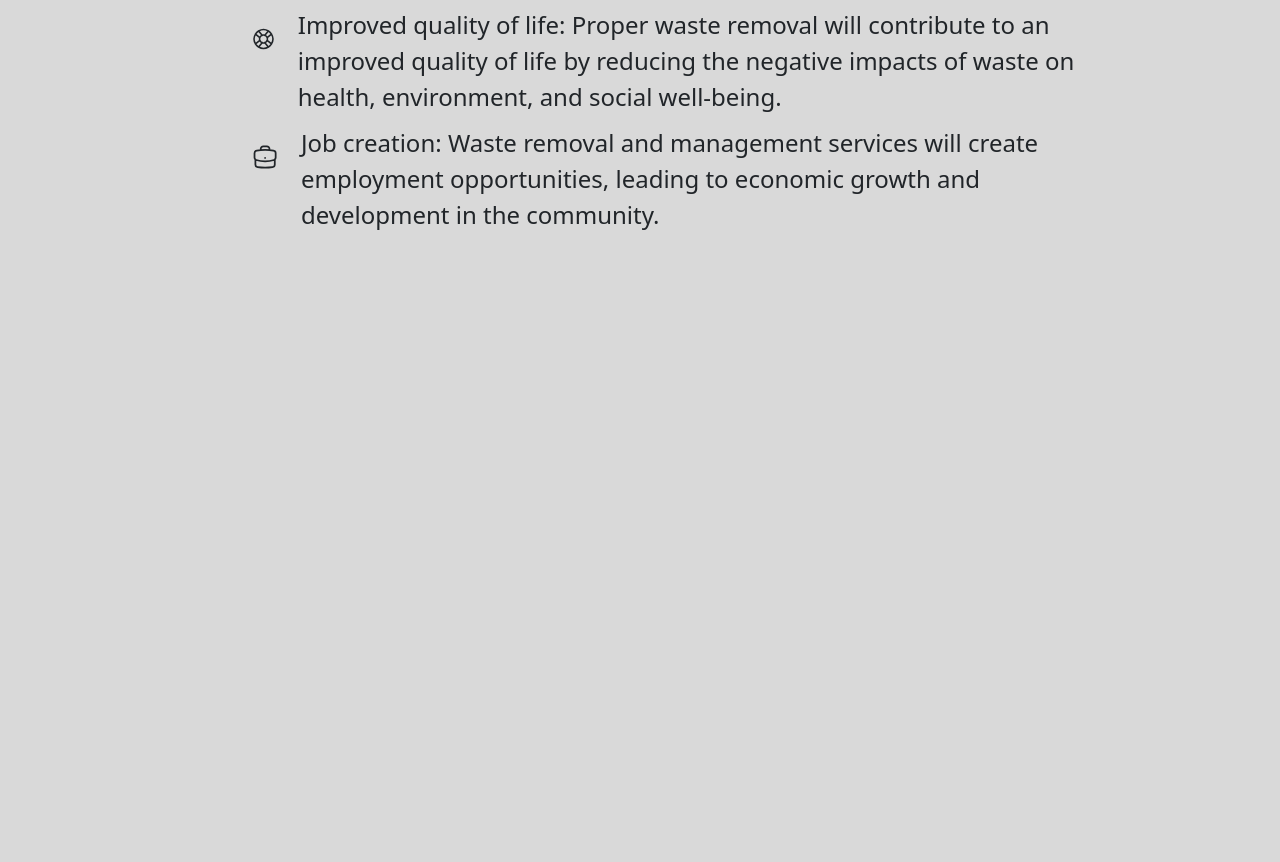
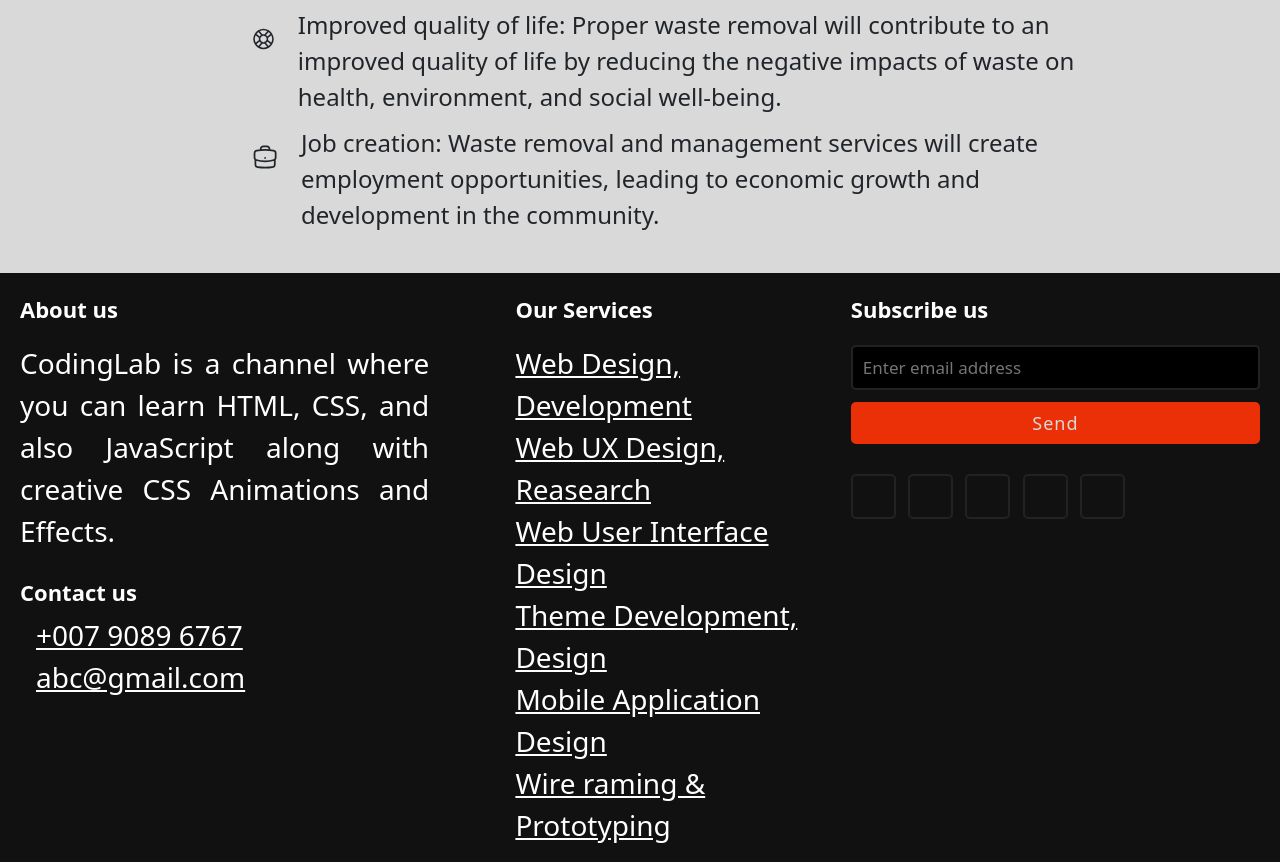
Before and after one commit to aadijainio/Hack-Avenue-23, a plain HTML site: page index.html in a window 1280 px wide. Shown: the part 1561-2423 px from the top of the page. Before the commit the page ends 1834 px from the top, so only its background shows below. Drawn offline with Linux system fonts and the light colour scheme.

Commit message:
footer done

```diff
--- a/css/styles.css
+++ b/css/styles.css
@@ -193,3 +193,106 @@ li {
   flex-shrink: 0; */
   gap: 22px;
 }
+
+footer{
+    width: 100%;
+    bottom: 0;
+    left: 0;
+    background: #111;
+  }
+  footer .content2{
+    max-width: 1350px;
+    margin: auto;
+    padding: 20px;
+    display: flex;
+    flex-wrap: wrap;
+    justify-content: space-between;
+  }
+  footer .content2 p,a{
+    color: #fff;
+  }
+  footer .content2 .box{
+    width: 33%;
+    transition: all 0.4s ease;
+  }
+  footer .content2 .topic{
+    font-size: 22px;
+    font-weight: 600;
+    color: #fff;
+    margin-bottom: 16px;
+
+  }
+  footer .content2 p{
+    text-align: justify;
+  }
+  footer .content2 .lower .topic{
+    margin: 24px 0 5px 0;
+  }
+  footer .content2 .lower i{
+    padding-right: 16px;
+  }
+  footer .content2 .middle{
+    padding-left: 80px;
+  }
+  footer .content2 .middle a{
+    line-height: 32px;
+  }
+  footer .content2 .right input[type="text"]{
+    height: 45px;
+    width: 100%;
+    outline: none;
+    color: #d9d9d9;
+    background: #000;
+    border-radius: 5px;
+    padding-left: 10px;
+    font-size: 17px;
+    border: 2px solid #222222;
+  }
+  footer .content2 .right input[type="submit"]{
+    height: 42px;
+    width: 100%;
+    font-size: 18px;
+    color: #d9d9d9;
+    background: #eb2f06;
+    outline: none;
+    border-radius: 5px;
+    letter-spacing: 1px;
+    cursor: pointer;
+    margin-top: 12px;
+    border: 2px solid #eb2f06;
+    transition: all 0.3s ease-in-out;
+  }
+  .content .right input[type="submit"]:hover{
+    background: none;
+    color:  #eb2f06;
+  }
+  footer .content2 .media-icons a{
+    font-size: 16px;
+    height: 45px;
+    width: 45px;
+    display: inline-block;
+    text-align: center;
+    line-height: 43px;
+    border-radius: 5px;
+    border: 2px solid #222222;
+    margin: 30px 5px 0 0;
+    transition: all 0.3s ease;
+  }
+  .content .media-icons a:hover{
+    border-color: #eb2f06;
+  }
+  footer .bottom{
+    width: 100%;
+    text-align: right;
+    color: #d9d9d9;
+    padding: 0 40px 5px 0;
+  }
+  footer .bottom a{
+    color: #eb2f06;
+  }
+  footer a{
+    transition: all 0.3s ease;
+  }
+  footer a:hover{
+    color: #eb2f06;
+  }
--- a/index.html
+++ b/index.html
@@ -66,5 +66,52 @@
               Job creation: Waste removal and management services will create employment opportunities, leading to economic growth and development in the community.</li>
           </ul>
     </section>
+    <footer>
+        <div class="content2">
+          <div class="left box">
+            <div class="upper">
+              <div class="topic">About us</div>
+              <p>CodingLab is a channel where you can learn HTML,
+              CSS, and also JavaScript along with creative CSS Animations and Effects.</p>
+            </div>
+            <div class="lower">
+              <div class="topic">Contact us</div>
+              <div class="phone">
+                <a href="#"><i class="fas fa-phone-volume"></i>+007 9089 6767</a>
+              </div>
+              <div class="email">
+                <a href="#"><i class="fas fa-envelope"></i>abc@gmail.com</a>
+              </div>
+            </div>
+          </div>
+          <div class="middle box">
+            <div class="topic">Our Services</div>
+            <div><a href="#">Web Design, Development</a></div>
+            <div><a href="#">Web UX Design, Reasearch</a></div>
+            <div><a href="#">Web User Interface Design</a></div>
+            <div><a href="#">Theme Development, Design</a></div>
+            <div><a href="#">Mobile Application Design</a></div>
+            <div><a href="#">Wire raming & Prototyping</a></div>
+          </div>
+          <div class="right box">
+            <div class="topic">Subscribe us</div>
+            <form action="#">
+              <input type="text" placeholder="Enter email address">
+              <input type="submit" name="" value="Send">
+              <div class="media-icons">
+                <a href="#"><i class="fab fa-facebook-f"></i></a>
+                <a href="#"><i class="fab fa-instagram"></i></a>
+                <a href="#"><i class="fab fa-twitter"></i></a>
+                <a href="#"><i class="fab fa-youtube"></i></a>
+                <a href="#"><i class="fab fa-linkedin-in"></i></a>
+              </div>
+            </form>
+          </div>
+        </div>
+        <div class="bottom">
+          <p>Copyright © 2023 <a href="#">Geekzards</a> All rights reserved</p>
+        </div>
+      </footer>
+
 </body>
 </html>
```
